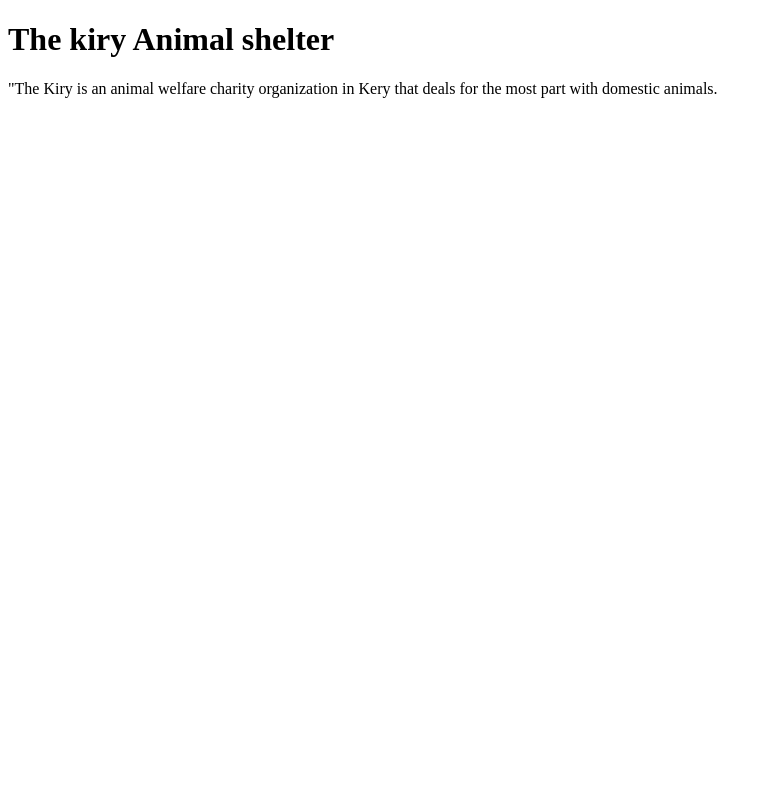
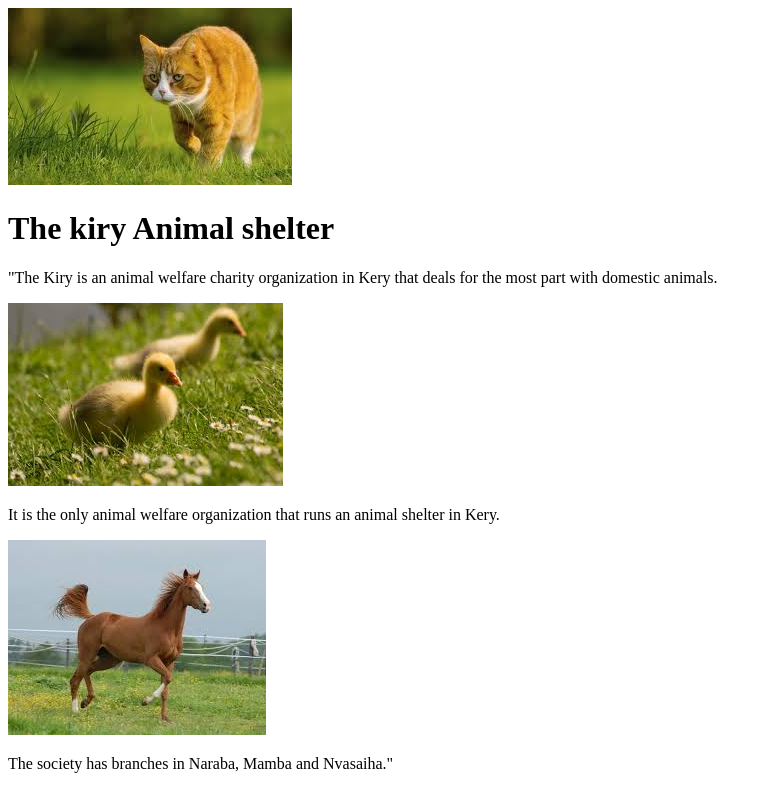
Before and after one commit to korasin/animals, a plain HTML site: page index.html in a window 1280 px wide. Shown: the whole page, without its empty margins (0-772 px from the left). Drawn offline with Linux system fonts and the light colour scheme.

Commit message:
Add index.html and images

```diff
--- a/index.html
+++ b/index.html
@@ -7,8 +7,21 @@
     <title>Animal shelter</title>
 </head>
 <body>
-    <h1>The kiry Animal shelter</h1>
-    <p>"The Kiry is an animal welfare charity organization in Kery that deals for the most part with domestic animals.</p>
+    <div>
+        <img src="/images/cat.jpeg" alt="image">
+        <h1>The kiry Animal shelter</h1>
+        <p>"The Kiry is an animal welfare charity organization in Kery that deals for the most part with domestic animals.</p>
+    </div>
+    <div>
+        <img src="/images/duckling.jpeg" alt="image">
+        <p>
+            It is the only animal welfare organization that runs an animal shelter in Kery.
+        </p>
+        <img src="/images/horse.jpeg" alt="">
+        <p>
+            The society has branches in Naraba, Mamba and Nvasaiha."
+        </p>
+    </div>
 
 </body>
 </html>
```
Also changed, not shown: images/cat.jpeg (added), images/duckling.jpeg (added), images/goat.jpeg (added), images/horse.jpeg (added), images/pig.jpeg (added), images/rabbit.jpeg (added).
